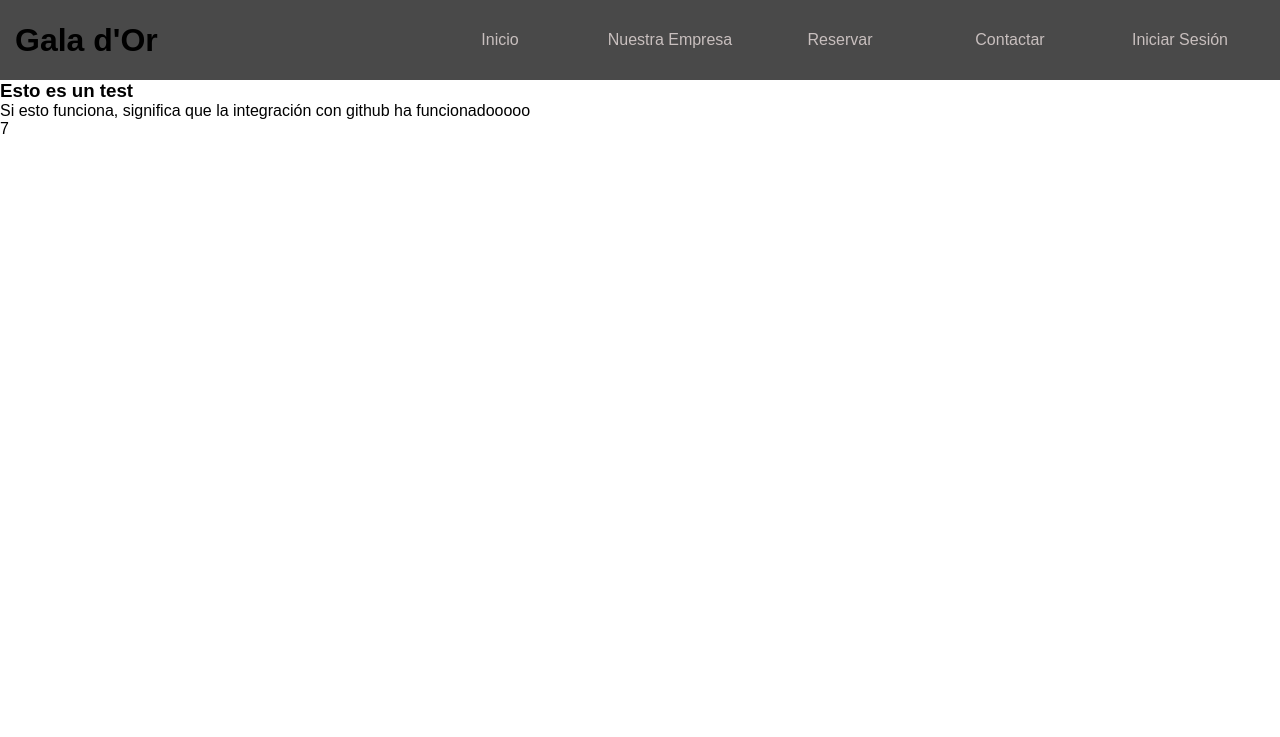
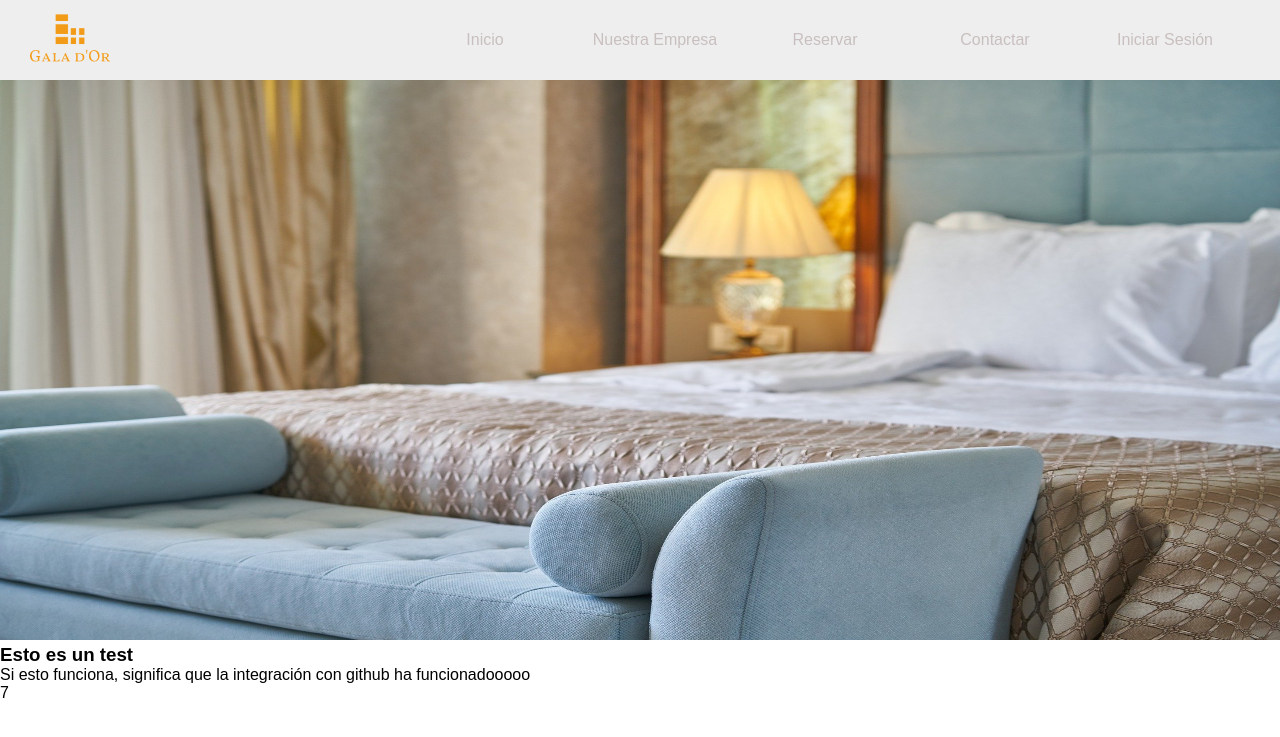
Before and after one commit to Arkadexus/webproygala, a PHP site: page / in a window 1280 px wide. Shown: the top 737 px of the page. Run offline with PHP 8.4, Linux system fonts and the light colour scheme.

Commit message:
Cabecera casi definitiva

```diff
--- a/index.php
+++ b/index.php
@@ -4,12 +4,14 @@
     <meta charset="UTF-8">
     <meta name="viewport" content="width=device-width, initial-scale=1.0">
     <link rel="stylesheet" href="style/style.css">
+    <link rel="shortcut icon" href="favicon.ico" type="image/x-icon">
     <title>Gala d'Or</title>
 </head>
 <body>
     <?php
         include('templates/header.html');
     ?>
+    <img id="imagen-principal" src="img/hotel-index.jpg" alt="slider primera imagen">
     <h3>Esto es un test</h3>
     <p>Si esto funciona, significa que la integración con github ha funcionadooooo</p>
     <?php
--- a/style/style.css
+++ b/style/style.css
@@ -1,3 +1,4 @@
+/* Estilo base*/
 * {
     margin:0px;
     padding:0px;
@@ -5,16 +6,21 @@
 body{
     font-family: Arial, Helvetica, sans-serif;
 }
+/*Cabecera*/
 header{
     margin: auto;
     display: flex;
     position: sticky;
     justify-content: space-between;
     align-items: center;
-    padding: 0 15px;
-    background-color:#494949;
+    padding: 0 30px;
+    background-color:#49494918;
     min-height: 10vh;
 }
+header img{
+    width:10vh;
+}
+/*Menú navegación*/
 header a{
     text-decoration: none;
 }
@@ -33,8 +39,7 @@ header ul{
     transition: all 500ms ease;
 }
 #menu li > a:hover{
-    color: #125C72;
-    background-color: #C8BFBE;
+    color: #229dc2;
 }
 #menu > li{
     float: left;
@@ -44,7 +49,7 @@ header ul{
     display: none;
     position: absolute;
     min-width: 140px;
-    background-color: #fa1900;
+    background-color: #ebebeb;
 }
 #menu li:hover > ul{
     display: block;
@@ -56,3 +61,8 @@ header ul{
     right: -140px;
     top: 0px;
 }
+
+#imagen-principal{
+    width: 100%;
+    height: 70vh;
+}
--- a/templates/header.html
+++ b/templates/header.html
@@ -1,6 +1,6 @@
 <header>
     <div>
-        <h1>Gala d'Or</h1>
+        <img src="img/logo_small.png" alt="logo gala d'or">
     </div>
     <nav>
         <ul id="menu">
```
Also changed, not shown: favicon.ico (added), img/hotel-index.jpg (added), img/logo_small.png (added).
